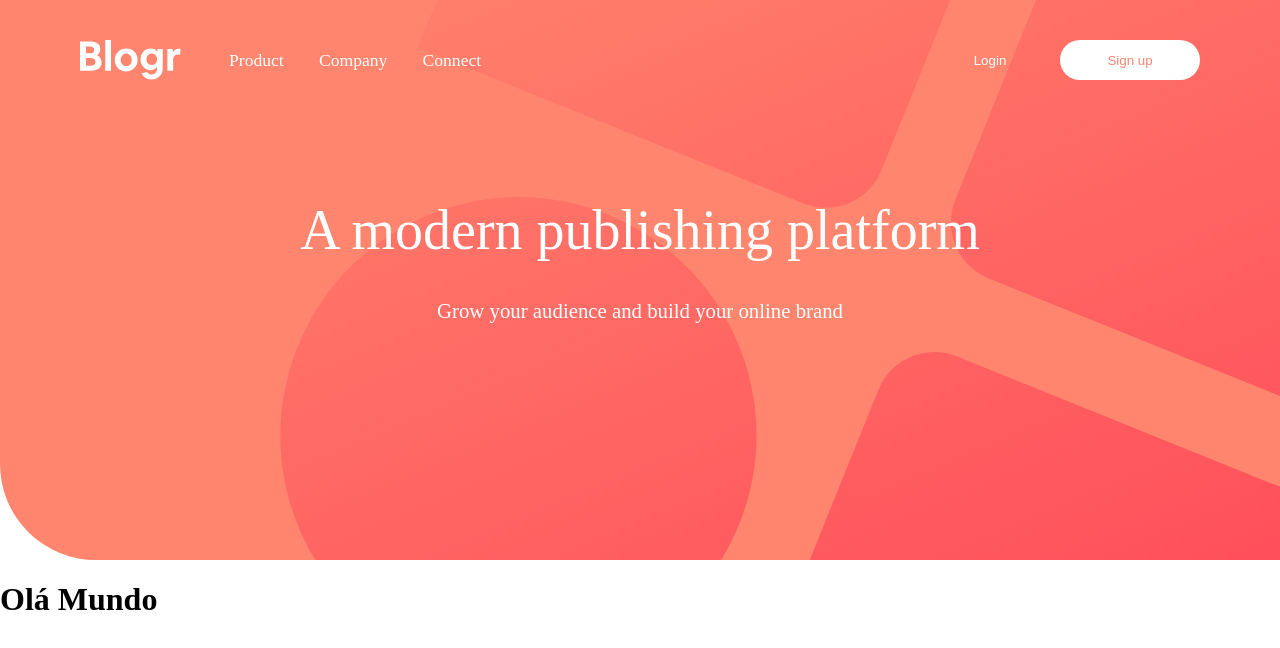
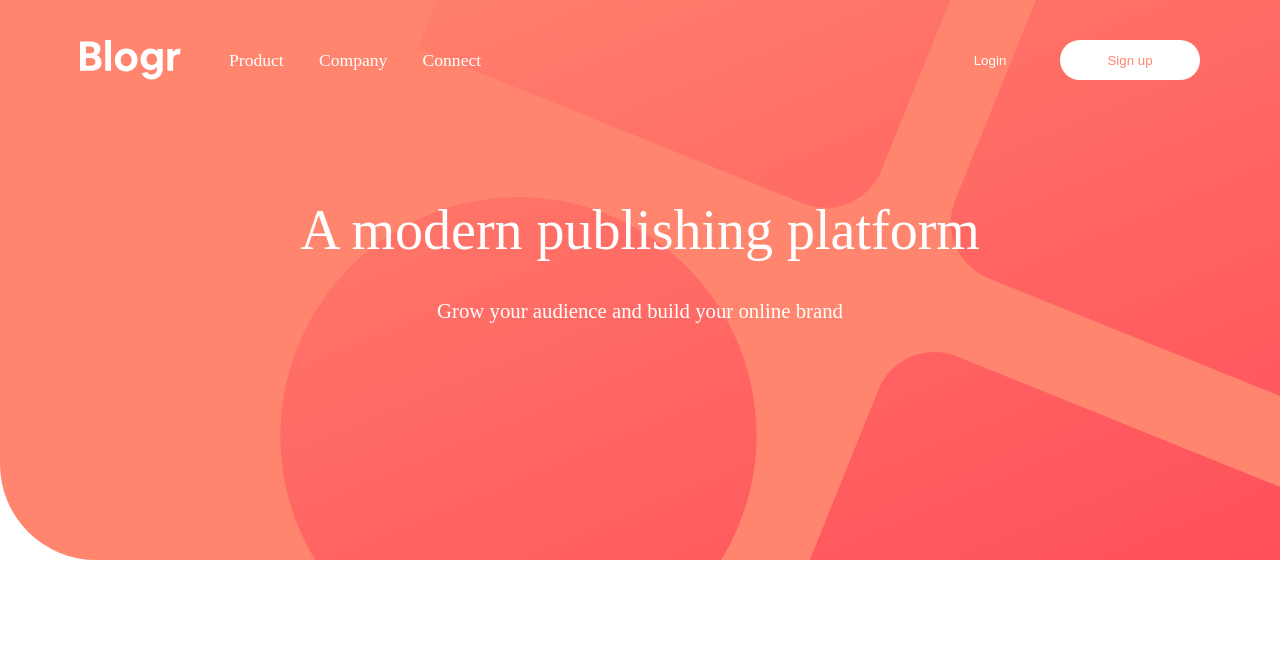
Before and after one commit to PedroMakengo/blogr-landing, a Next.js app: page / in a window 1280 px wide. Shown: the top 648 px of the page. Built offline with nearby package versions, Linux system fonts and the light colour scheme.

Commit message:
Terminando o header

```diff
--- a/src/pages/index.tsx
+++ b/src/pages/index.tsx
@@ -7,7 +7,6 @@ export default function Home() {
         <title>Home | Blogr-landing</title>
         <meta name="description" content="Generated by create next app" />
       </Head>
-      <h1>Olá Mundo</h1>
     </>
   );
 }
```
